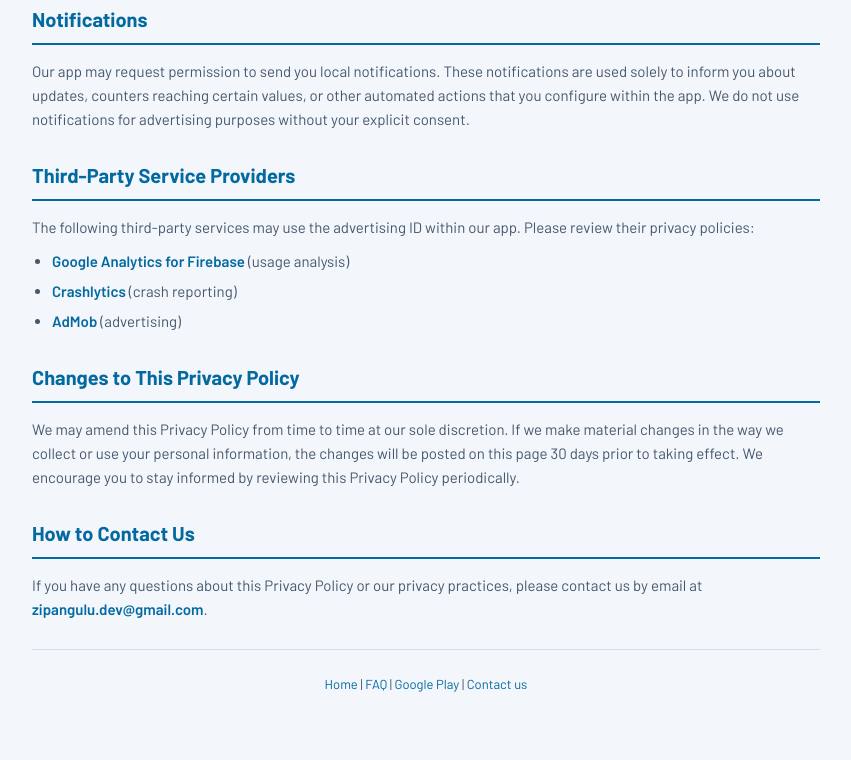
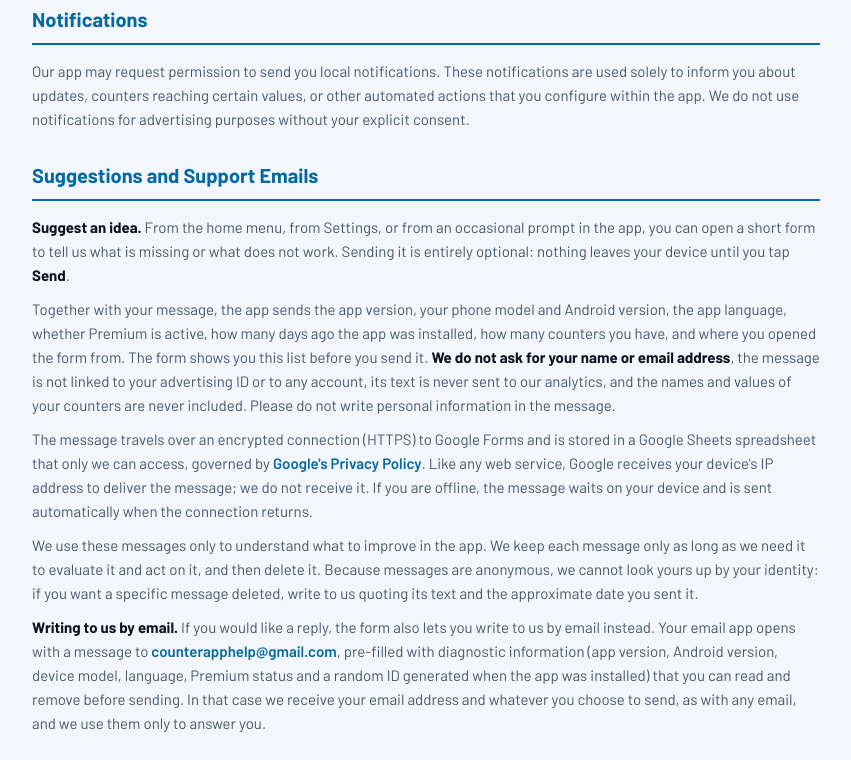
Before and after one commit to zipanguludev/counter-landing, a plain HTML site: page privacy-policy.html in a window 1280 px wide. Shown: the part 813-1573 px from the top of the page, without its empty margins (214-1065 px from the left). Drawn offline with Linux system fonts and the light colour scheme.

Commit message:
Informativa: sezione su suggerimenti dall'app e mail al supporto

```diff
--- a/privacy-policy.html
+++ b/privacy-policy.html
@@ -193,7 +193,7 @@
     <p><a href="index.html">&larr; Back to Counter home</a></p>
 </header>
 
-<p class="updated">Last updated: 1 July 2026</p>
+<p class="updated">Last updated: 21 November 2026</p>
 
 <main>
     <section>
@@ -217,6 +217,15 @@
     <section>
         <h2>Notifications</h2>
         <p>Our app may request permission to send you local notifications. These notifications are used solely to inform you about updates, counters reaching certain values, or other automated actions that you configure within the app. We do not use notifications for advertising purposes without your explicit consent.</p>
+    </section>
+
+    <section>
+        <h2>Suggestions and Support Emails</h2>
+        <p><strong>Suggest an idea.</strong> From the home menu, from Settings, or from an occasional prompt in the app, you can open a short form to tell us what is missing or what does not work. Sending it is entirely optional: nothing leaves your device until you tap <strong>Send</strong>.</p>
+        <p>Together with your message, the app sends the app version, your phone model and Android version, the app language, whether Premium is active, how many days ago the app was installed, how many counters you have, and where you opened the form from. The form shows you this list before you send it. <strong>We do not ask for your name or email address</strong>, the message is not linked to your advertising ID or to any account, its text is never sent to our analytics, and the names and values of your counters are never included. Please do not write personal information in the message.</p>
+        <p>The message travels over an encrypted connection (HTTPS) to Google Forms and is stored in a Google Sheets spreadsheet that only we can access, governed by <a href="https://policies.google.com/privacy" target="_blank" rel="noopener">Google's Privacy Policy</a>. Like any web service, Google receives your device's IP address to deliver the message; we do not receive it. If you are offline, the message waits on your device and is sent automatically when the connection returns.</p>
+        <p>We use these messages only to understand what to improve in the app. We keep each message only as long as we need it to evaluate it and act on it, and then delete it. Because messages are anonymous, we cannot look yours up by your identity: if you want a specific message deleted, write to us quoting its text and the approximate date you sent it.</p>
+        <p><strong>Writing to us by email.</strong> If you would like a reply, the form also lets you write to us by email instead. Your email app opens with a message to <a href="mailto:counterapphelp@gmail.com">counterapphelp@gmail.com</a>, pre-filled with diagnostic information (app version, Android version, device model, language, Premium status and a random ID generated when the app was installed) that you can read and remove before sending. In that case we receive your email address and whatever you choose to send, as with any email, and we use them only to answer you.</p>
     </section>
 
     <section>
```
